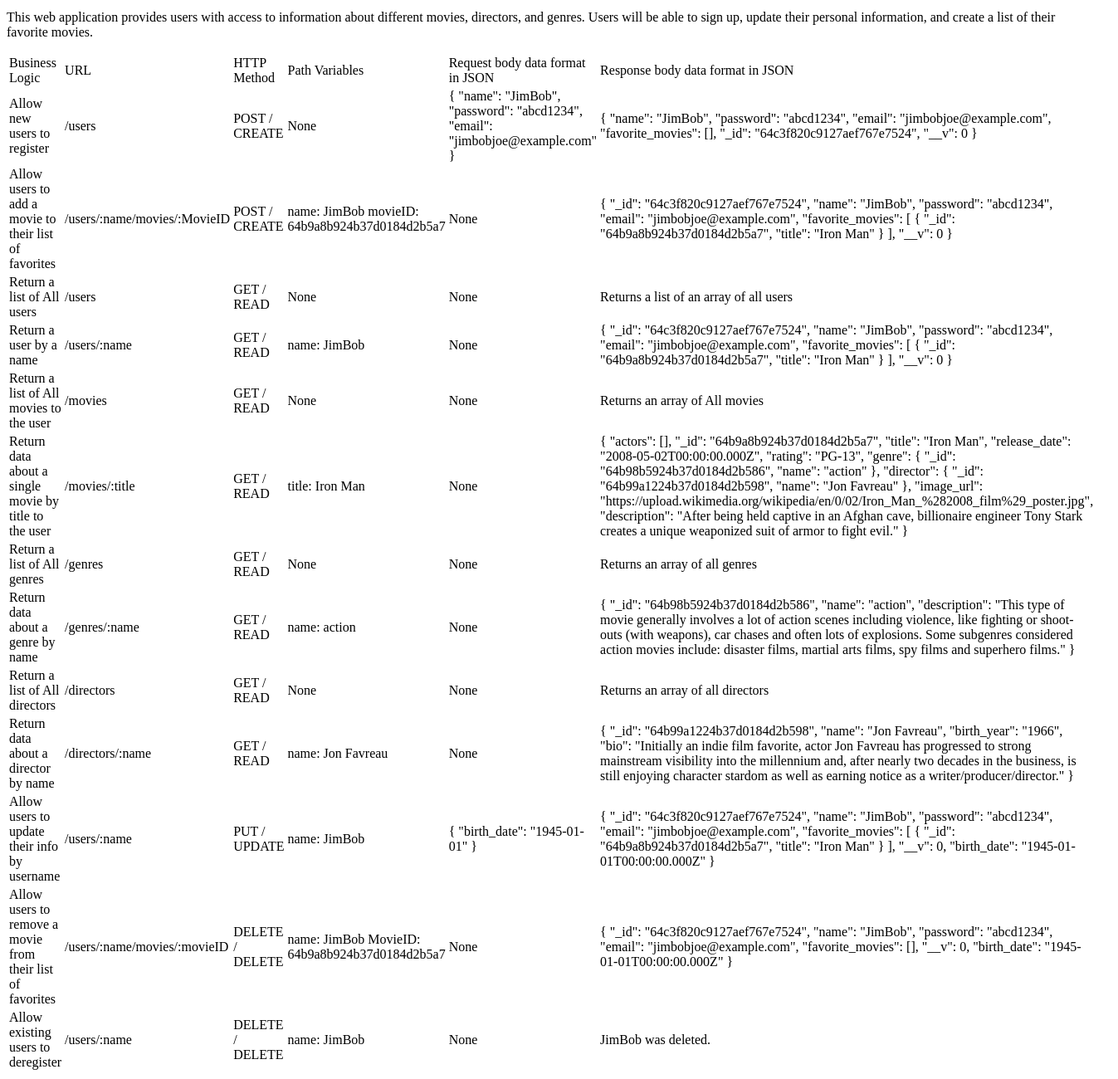
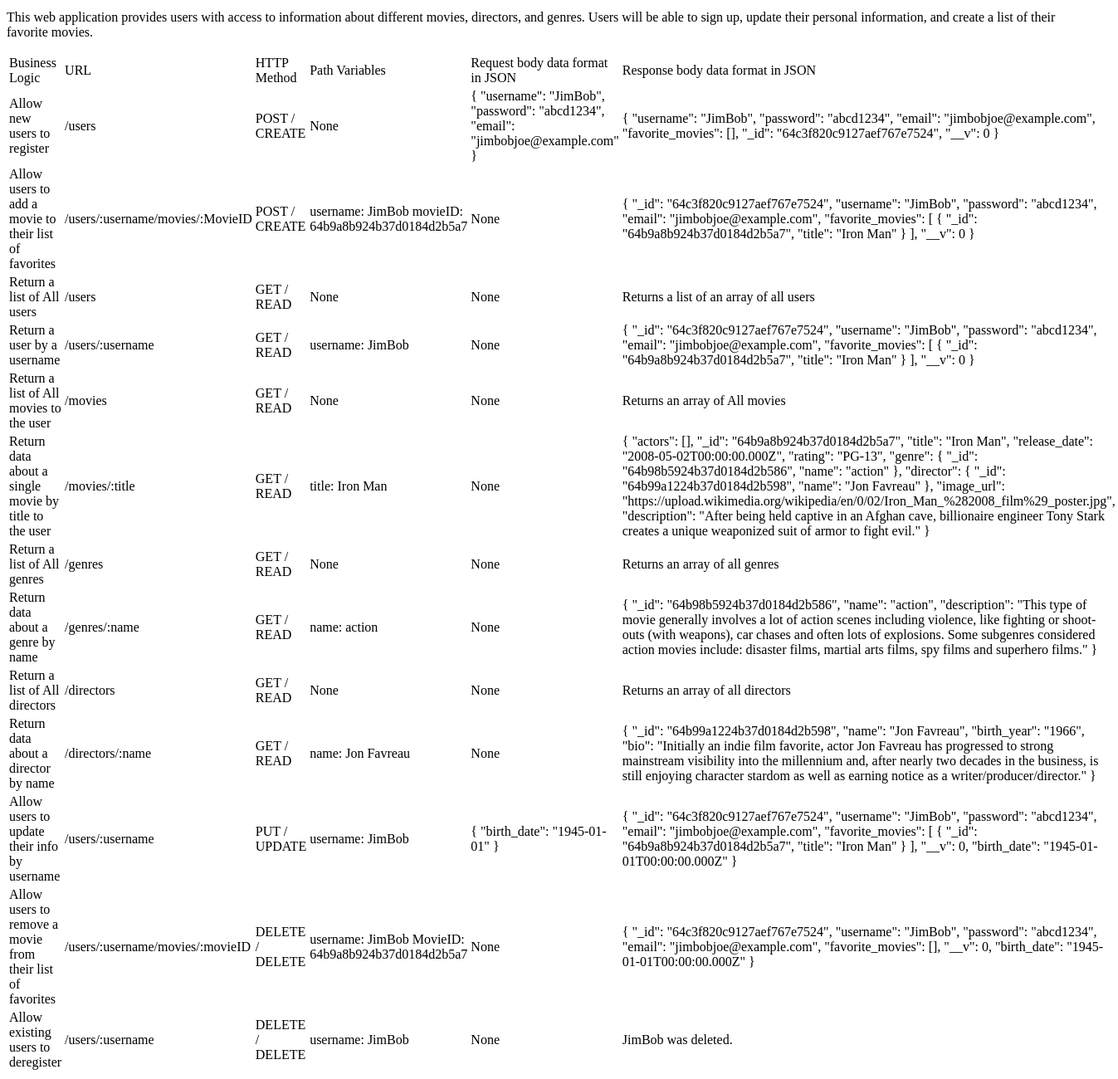
Before and after one commit to zachamoo3/myflix-api-v1, a website: page public/documentation.html in a window 1280 px wide. Shown: the part 68-1368 px from the top of the page at 83% size, 1347 px wide, since content can reach past the window. Drawn offline with Linux system fonts and the light colour scheme.

Commit message:
update name to username everywhere

```diff
--- a/models.js
+++ b/models.js
@@ -36,7 +36,7 @@ let movieSchema = mongoose.Schema({
 });
 
 let userSchema = mongoose.Schema({
-    name: {type: String, required: true},
+    username: {type: String, required: true},
     password: {type: String, required: true},
     email: {type: String, required: true},
     birth_date: Date,
--- a/public/documentation.html
+++ b/public/documentation.html
@@ -36,14 +36,14 @@
                 <td>None</td>
                 <td>
                     {
-                        "name": "JimBob",
+                        "username": "JimBob",
                         "password": "abcd1234",
                         "email": "jimbobjoe@example.com"
                     }
                 </td>
                 <td>
                     {
-                        "name": "JimBob",
+                        "username": "JimBob",
                         "password": "abcd1234",
                         "email": "jimbobjoe@example.com",
                         "favorite_movies": [],
@@ -54,17 +54,17 @@
             </tr>
             <tr>
                 <td>Allow users to add a movie to their list of favorites</td>
-                <td>/users/:name/movies/:MovieID</td>
+                <td>/users/:username/movies/:MovieID</td>
                 <td>POST / CREATE</td>
                 <td>
-                    name: JimBob
+                    username: JimBob
                     movieID: 64b9a8b924b37d0184d2b5a7
                 </td>
                 <td>None</td>
                 <td>
                     {
                         "_id": "64c3f820c9127aef767e7524",
-                        "name": "JimBob",
+                        "username": "JimBob",
                         "password": "abcd1234",
                         "email": "jimbobjoe@example.com",
                         "favorite_movies": [
@@ -86,17 +86,17 @@
                 <td>Returns a list of an array of all users</td>
             </tr>
             <tr>
-                <td>Return a user by a name</td>
-                <td>/users/:name</td>
+                <td>Return a user by a username</td>
+                <td>/users/:username</td>
                 <td>GET / READ</td>
                 <td>
-                    name: JimBob
+                    username: JimBob
                 </td>
                 <td>None</td>
                 <td>
                     {
                         "_id": "64c3f820c9127aef767e7524",
-                        "name": "JimBob",
+                        "username": "JimBob",
                         "password": "abcd1234",
                         "email": "jimbobjoe@example.com",
                         "favorite_movies": [
@@ -196,10 +196,10 @@
             </tr>
             <tr>
                 <td>Allow users to update their info by username</td>
-                <td>/users/:name</td>
+                <td>/users/:username</td>
                 <td>PUT / UPDATE</td>
                 <td>
-                    name: JimBob
+                    username: JimBob
                 </td>
                 <td>
                     {
@@ -209,7 +209,7 @@
                 <td>
                     {
                         "_id": "64c3f820c9127aef767e7524",
-                        "name": "JimBob",
+                        "username": "JimBob",
                         "password": "abcd1234",
                         "email": "jimbobjoe@example.com",
                         "favorite_movies": [
@@ -225,17 +225,17 @@
             </tr>
             <tr>
                 <td>Allow users to remove a movie from their list of favorites</td>
-                <td>/users/:name/movies/:movieID</td>
+                <td>/users/:username/movies/:movieID</td>
                 <td>DELETE / DELETE</td>
                 <td>
-                    name: JimBob
+                    username: JimBob
                     MovieID: 64b9a8b924b37d0184d2b5a7
                 </td>
                 <td>None</td>
                 <td>
                     {
                         "_id": "64c3f820c9127aef767e7524",
-                        "name": "JimBob",
+                        "username": "JimBob",
                         "password": "abcd1234",
                         "email": "jimbobjoe@example.com",
                         "favorite_movies": [],
@@ -246,10 +246,10 @@
             </tr>
             <tr>
                 <td>Allow existing users to deregister</td>
-                <td>/users/:name</td>
+                <td>/users/:username</td>
                 <td>DELETE / DELETE</td>
                 <td>
-                    name: JimBob
+                    username: JimBob
                 </td>
                 <td>None</td>
                 <td>
```
Also changed, not shown: index.js (+18 -18 lines).
